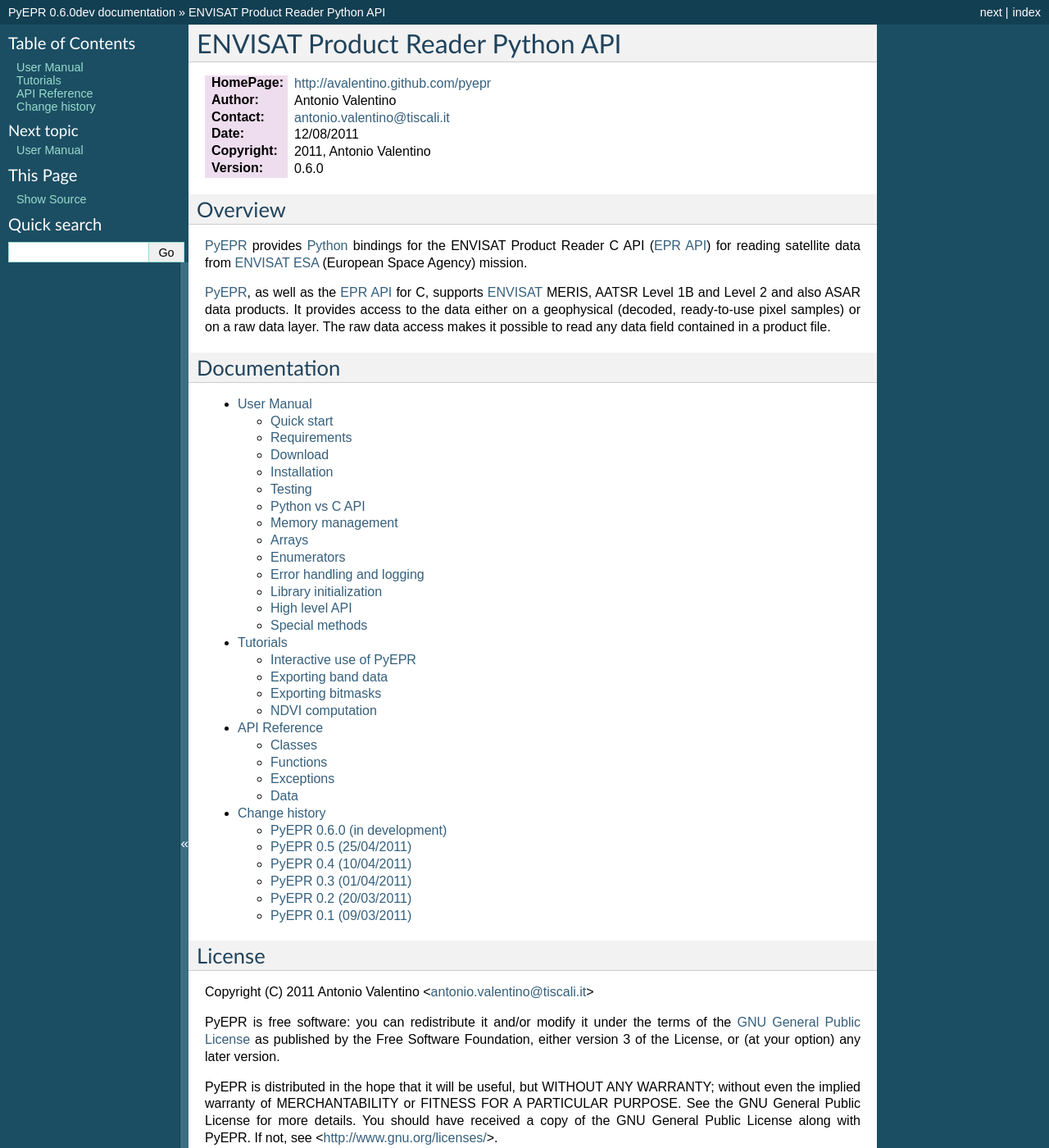
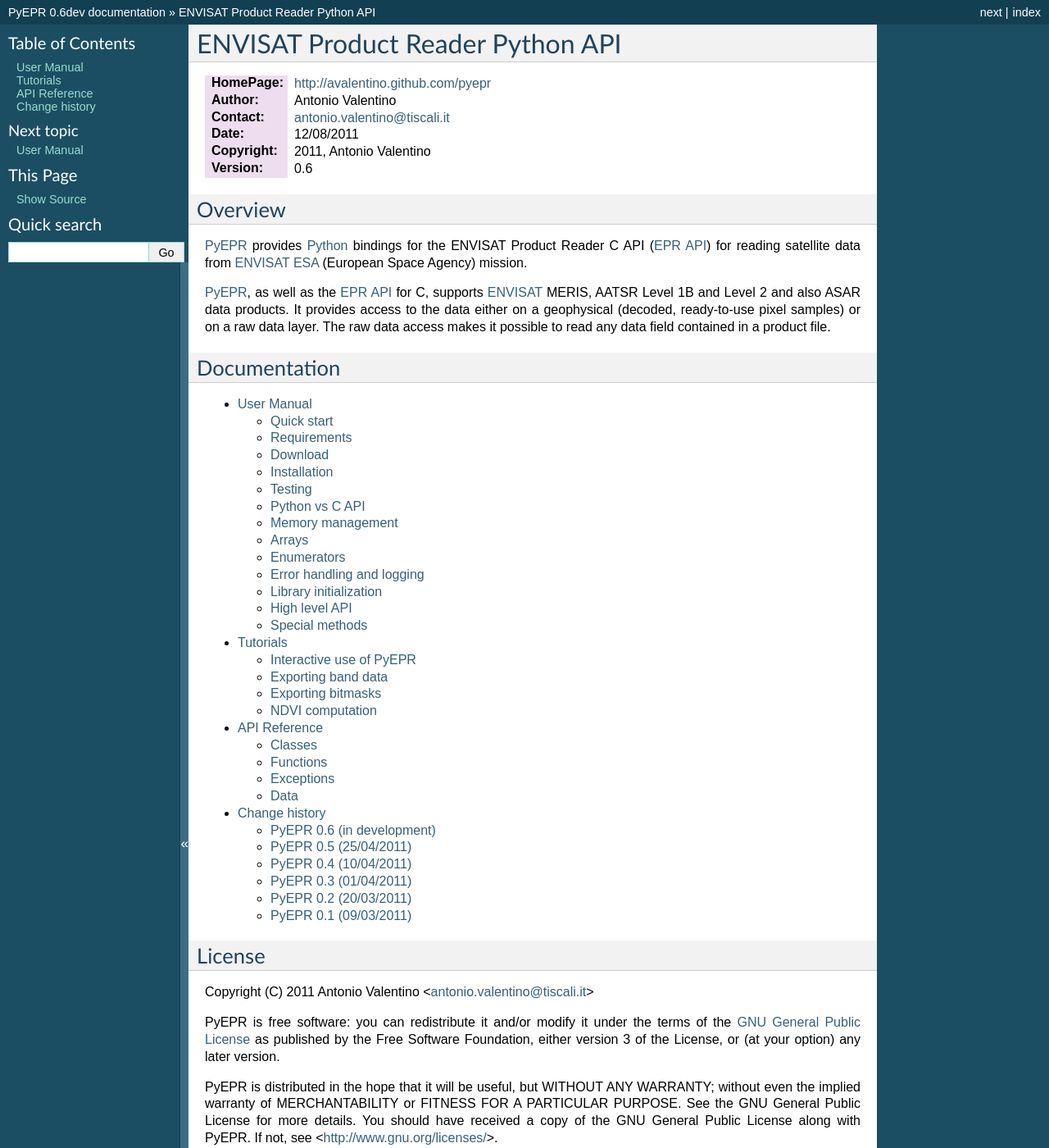
Before and after one commit to avalentino/pyepr, a Sphinx documentation site: the page built from doc/index.txt, in a window 1280 px wide and 1400 px high. Shown: the whole window at 82% size. Built offline with Sphinx 7.4.7, drawn with Linux system fonts in a browser that asks for light colours; formulas are drawn with MathJax 3; some of the changed text lies outside the part shown.

Commit message:
Updated version number (still dev)

```diff
--- a/README.txt
+++ b/README.txt
@@ -7,7 +7,7 @@
 :Contact:   antonio.valentino@tiscali.it
 :Date:      25/04/2011
 :Copyright: 2011, Antonio Valentino <antonio.valentino@tiscali.it>
-:Version:   0.6.0
+:Version:   0.6
 
 
 Introduction
--- a/doc/NEWS.txt
+++ b/doc/NEWS.txt
@@ -1,8 +1,8 @@
 Change history
 ==============
 
-PyEPR 0.6.0 (in development)
-----------------------------
+PyEPR 0.6 (in development)
+--------------------------
 
 * full support for `Python 3`_
 * improved code highligh in the documentation
--- a/doc/conf.py
+++ b/doc/conf.py
@@ -64,7 +64,7 @@
 # built documents.
 #
 # The short X.Y version.
-version = '0.6.0'
+version = '0.6'
 # The full version, including alpha/beta/rc tags.
 release = version + 'dev'
 
--- a/doc/index.txt
+++ b/doc/index.txt
@@ -14,7 +14,7 @@
 :Contact:   antonio.valentino@tiscali.it
 :Date:      12/08/2011
 :Copyright: 2011, Antonio Valentino
-:Version:   0.6.0
+:Version:   0.6
 
 
 .. only:: not latex
--- a/doc/interactive_use.txt
+++ b/doc/interactive_use.txt
@@ -75,7 +75,7 @@
         .. _ESA: http://earth.esa.int
 
     In [3]: epr.__version__, epr.EPR_C_API_VERSION
-    Out[3]: ('0.6.0', '2.2')
+    Out[3]: ('0.6', '2.2')
 
 Docstrings are available for almost all classes, methods and functions in
 the :mod:`epr` and they can be displayed using the :func:`help` python_
--- a/setup.py
+++ b/setup.py
@@ -32,7 +32,7 @@
 
 setup(
     name='pyepr',
-    version='0.6.0',
+    version='0.6',
     author='Antonio Valentino',
     author_email='antonio.valentino@tiscali.it',
     url='http://avalentino.github.com/pyepr',
```
Also changed, not shown: 1 other file.
